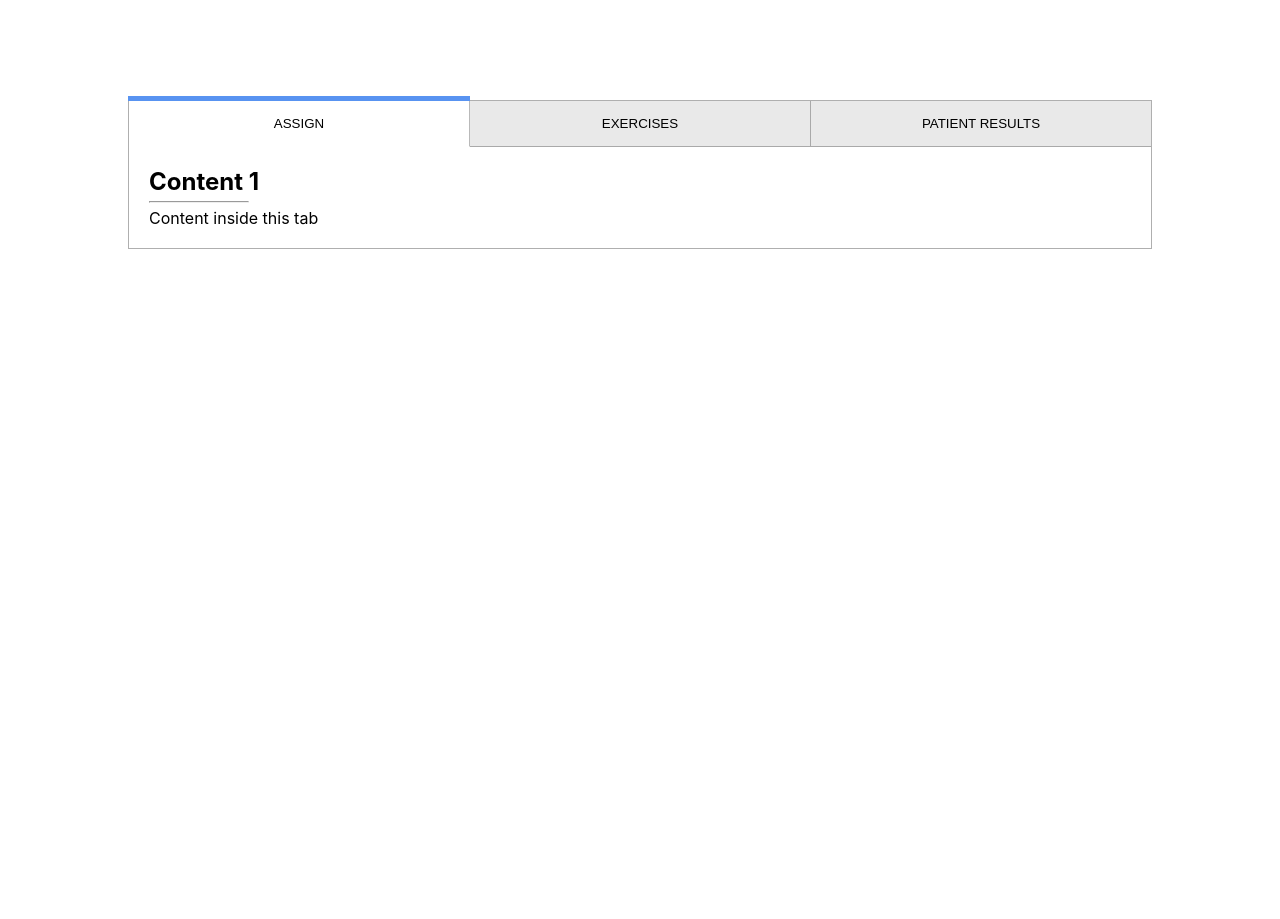
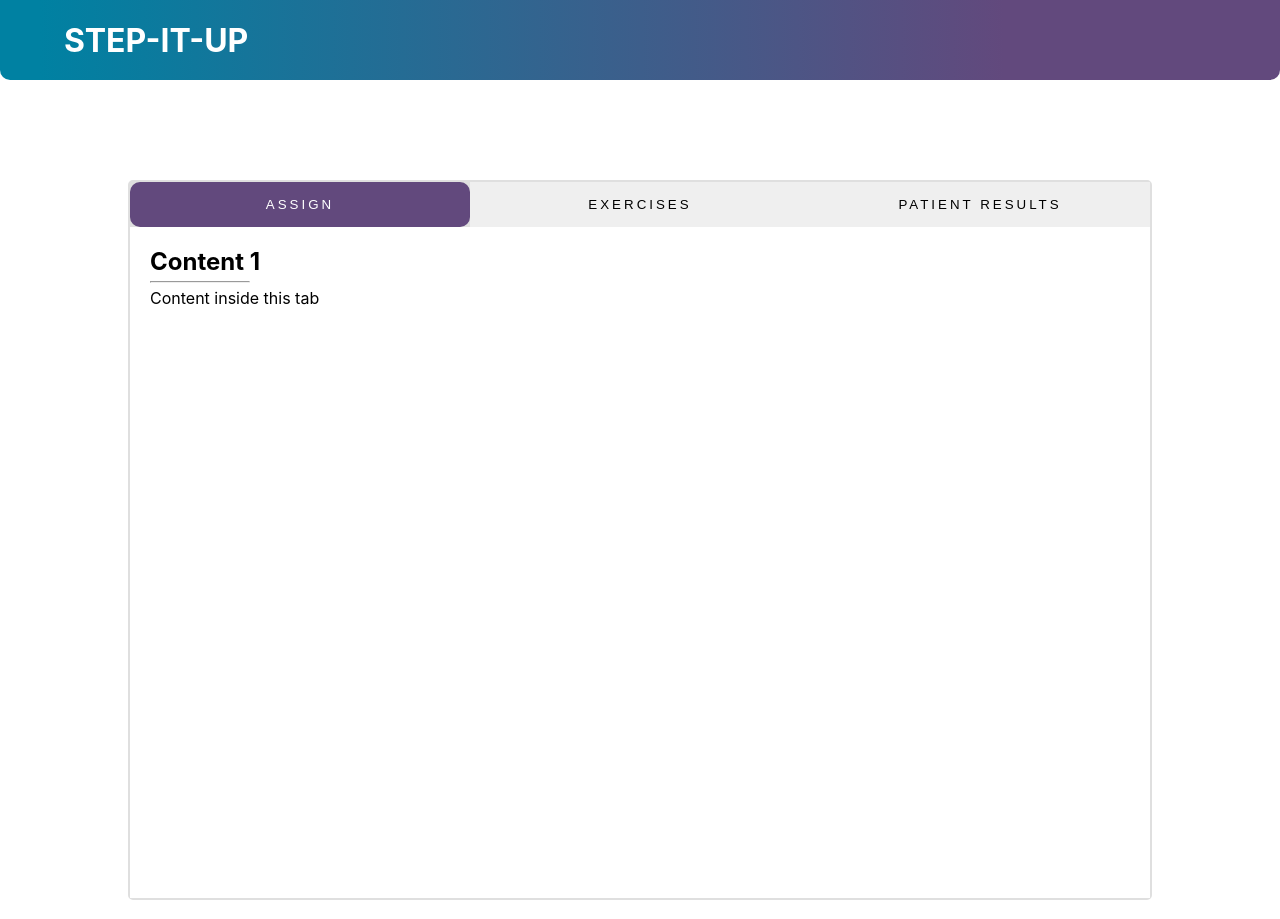
Before and after one commit to tsangaaron09/stepitup-web, a React (Create React App) app: page / in a window 1280 px wide. Before the commit the page ends 800 px from the top, so only its background shows below. Built offline with nearby package versions, Linux system fonts and the light colour scheme.

Commit message:
refactor code and formatting

```diff
--- a/src/App.js
+++ /dev/null
@@ -1,12 +0,0 @@
-import './App.css';
-import Tabs from './tabs.js';
-
-function App() {
-  return (
-    <div className="App">
-      <Tabs />
-    </div>
-  );
-}
-
-export default App;
--- a/src/App.css
+++ b/src/components/App.css
@@ -1,11 +1,9 @@
-*, ::before, ::after {
+*,
+::before,
+::after {
   box-sizing: border-box;
   margin: 0;
   padding: 0;
-}
-
-body {
-  background: #fff;
 }
 
 .tab-container {
@@ -13,38 +11,35 @@ body {
   flex-direction: column;
   position: relative;
   width: 80%;
-  height: 60%;
-  background: #f1f1f1;
+  height: 90vh;
+  background: #dfdfdf;
   margin: 100px auto 0;
   word-break: break-all;
-  border: 1px solid rgba(0, 0, 0, 0.274);
+  border: 2px solid #dfdfdf;
+  border-radius: 5px;
 }
 
 .tab-picker {
   display: flex;
 }
 .tabs {
-
   padding: 15px;
+  letter-spacing: 3px;
   text-align: center;
   width: 50%;
-  background: rgba(128, 128, 128, 0.075);
   cursor: pointer;
-  border-bottom: 1px solid rgba(0, 0, 0, 0.274);
   box-sizing: content-box;
   position: relative;
   outline: none;
 }
-.tabs:not(:last-child){
-  border-right: 1px solid rgba(0, 0, 0, 0.274);
+
+.active-tabs.tabs {
+  background: #62497d;
+  color: #ffffff;
+  border-radius: 10px;
 }
 
-.active-tabs  {
-  background: white;
-  border-bottom: 1px solid transparent;
-}
-
-.active-tabs::before {
+/* .active-tabs::before {
   content: "";
   display: block;
   position: absolute;
@@ -54,15 +49,13 @@ body {
   width: calc(100% + 2px);
   height: 5px;
   background: rgb(88, 147, 241);
-}
-
-
+} */
 
 button {
   border: none;
 }
 .tab-content {
-  flex-grow : 1;
+  flex-grow: 1;
 }
 .content {
   background: white;
--- a/src/components/App.js
+++ b/src/components/App.js
@@ -1,11 +1,14 @@
-import React from 'react';
+import Tabs from "./TabPanel.js";
+import Title from "./Title.js";
+import "./App.css";
 
-class App extends React.Component {
-  render() {
-    return (
-      <div>App Component</div>
-    )
-  }
+function App() {
+  return (
+    <div className="App">
+      <Title />
+      <Tabs />
+    </div>
+  );
 }
 
 export default App;
--- a/src/tabs.js
+++ b/src/components/TabPanel.js
@@ -1,7 +1,7 @@
 import { useState } from "react";
-import "./index.css"
+import "../index.css"
 
-function Tabs() {
+function TabPanel() {
     const [toggleState, setTogglestate] = useState(1);
 
     const toggleTab = (index) => {
@@ -60,4 +60,4 @@ function Tabs() {
     )
 }
 
-export default Tabs;
+export default TabPanel;
--- /dev/null
+++ b/src/components/Title.js
@@ -0,0 +1,25 @@
+import React from "react";
+
+const bannerStyle = {
+  background: "linear-gradient(89.6deg, #0081A2 3.15%, #62497D 78.41%)",
+  height: "10vh",
+  borderRadius: "0px 0px 10px 10px",
+  display: "flex",
+  flexDirection: "column",
+  justifyContent: "center",
+};
+
+const textStyle = {
+  color: "white",
+  margin: "5%",
+};
+
+const Title = () => {
+  return (
+    <h1 style={bannerStyle}>
+      <span style={textStyle}>STEP-IT-UP</span>
+    </h1>
+  );
+};
+
+export default Title;
--- a/src/index.js
+++ b/src/index.js
@@ -1,7 +1,7 @@
 import React from 'react';
 import ReactDOM from 'react-dom';
 import './index.css';
-import App from './App';
+import App from './components/App';
 import reportWebVitals from './reportWebVitals';
 
 ReactDOM.render(
```
Also changed, not shown: src/logo.svg (deleted), 1 other file (tests, documents, lock files or other folders).
